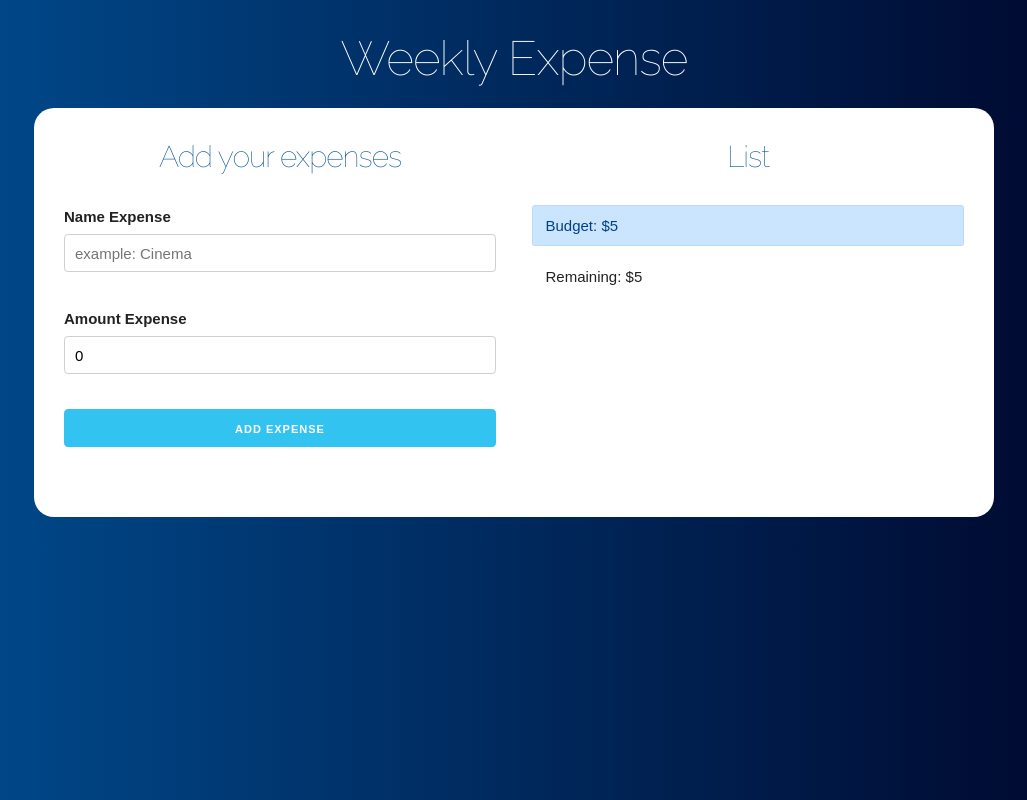
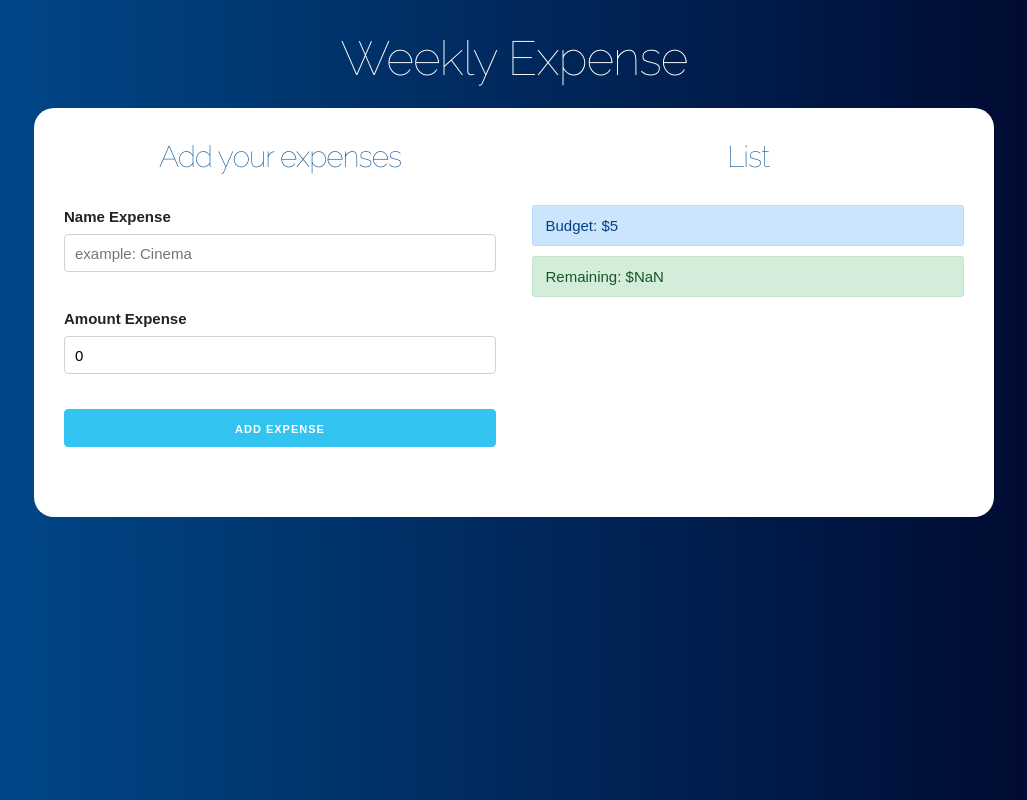
Before and after one commit to arieladasme/reactjs-budget, a React (Create React App) app: page / in a window 1280 px wide. Both pictures are taken after typing "5" into the empty fields and a click on the input "Define budget". Shown: the whole page, without its empty margins (126-1153 px from the left). Built offline with nearby package versions, Linux system fonts and the light colour scheme.

Commit message:
Changin color of the remaining

```diff
--- a/src/App.js
+++ b/src/App.js
@@ -25,7 +25,7 @@
 
     // Reset to false
     saveCreateExpense(false)
-  }, [expense])
+  }, [expense, createExpense, expenses, remaining])
 
   return (
     <div className="container">
--- a/src/components/BudgetControl.js
+++ b/src/components/BudgetControl.js
@@ -1,10 +1,13 @@
 import React, { Fragment } from 'react'
+import { reviewBudget } from '../helpers'
 
 const BudgetControl = ({ budget, remaining }) => {
   return (
     <Fragment>
       <div className="alert alert-primary">Budget: ${budget}</div>
-      <div className="alert">Remaining: ${remaining}</div>
+      <div className={reviewBudget(budget, remaining)}>
+        Remaining: ${remaining}
+      </div>
     </Fragment>
   )
 }
--- /dev/null
+++ b/src/helpers.js
@@ -0,0 +1,13 @@
+export const reviewBudget = (budget, remaining) => {
+  let bgcolor
+
+  if (budget / 4 > remaining) {
+    bgcolor = 'alert alert-danger'
+  } else if (budget / 2 > remaining) {
+    bgcolor = 'alert alert-warning'
+  } else {
+    bgcolor = 'alert alert-success'
+  }
+
+  return bgcolor
+}
```
